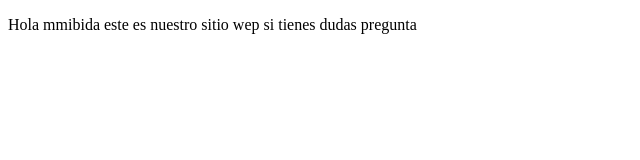
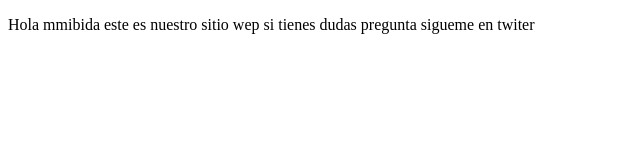
Before and after one commit to SirAlyabra/proyectoDemoCursoPrework, a plain HTML site: page index.html in a window 1280 px wide. Shown: the whole page, without its empty margins (0-640 px from the left). Drawn offline with Linux system fonts and the light colour scheme.

Commit message:
cambios agregados situi

```diff
--- a/index.html
+++ b/index.html
@@ -9,6 +9,7 @@
 <body>
     <p>
         Hola mmibida este es nuestro sitio wep si tienes  dudas pregunta
+        sigueme en twiter
     </p>
 </body>
 </html>
```
